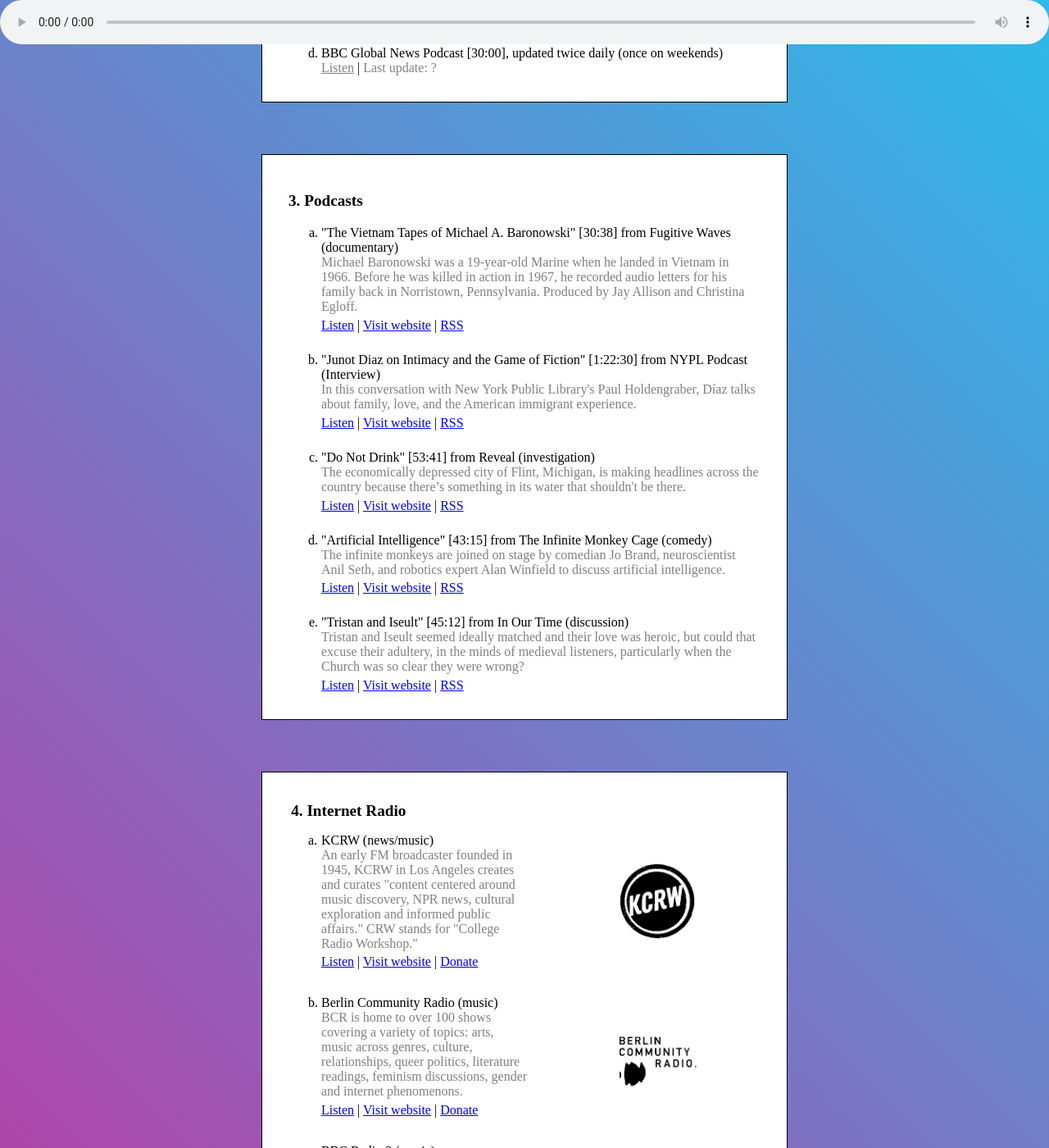
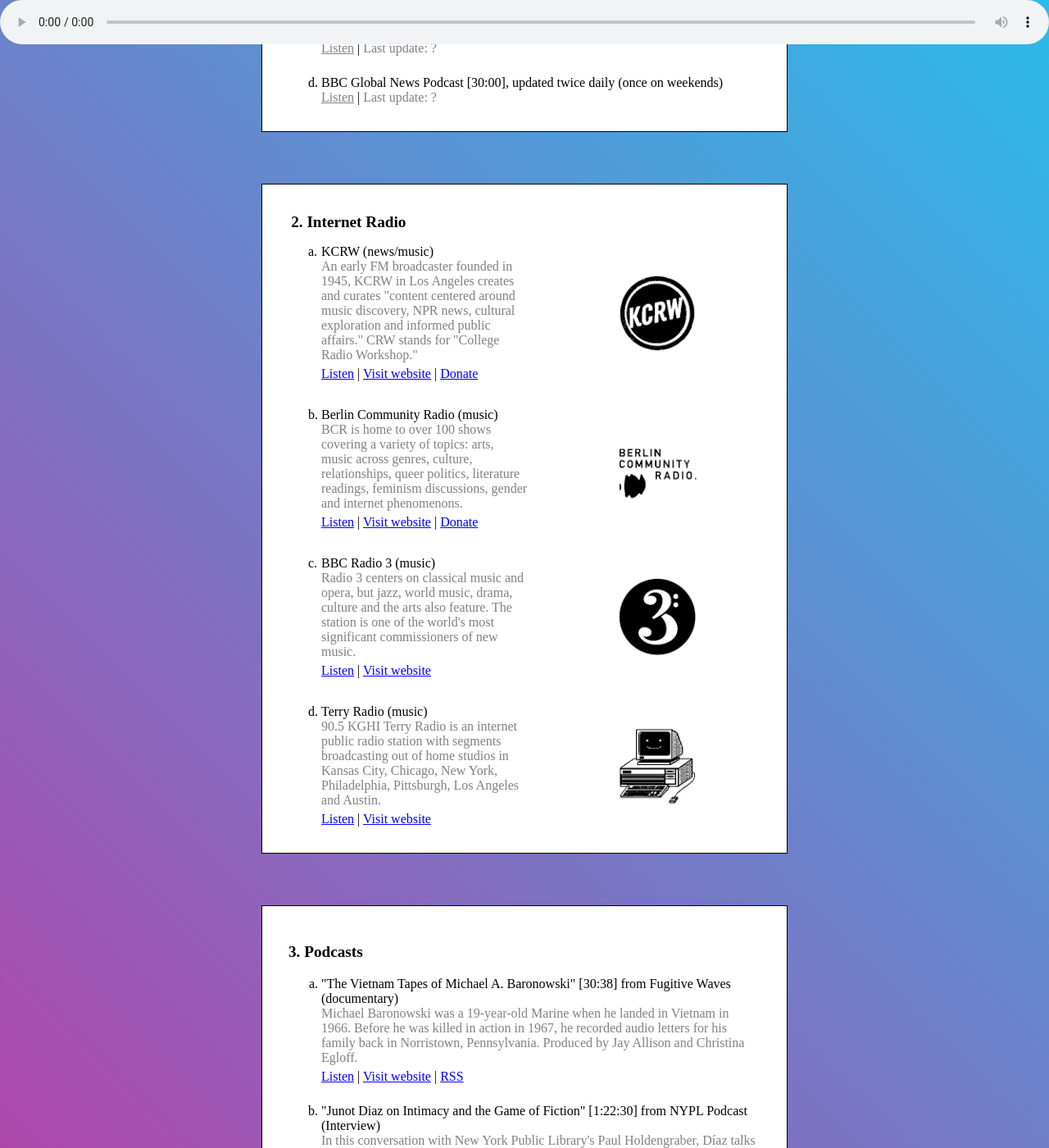
Before and after one commit to radioopensource/dotinfo, a Jekyll site: the page built from index.html, in a window 1280 px wide and 1400 px high, scrolled down 874 px. Shown: the whole window at 82% size. Built offline with Jekyll 4.4.1, drawn with Linux system fonts in a browser that asks for light colours; nearby versions of some CDN libraries; some of the changed text lies outside the part shown.

Commit message:
Update content.html
removing main podcast

```diff
--- a/_includes/content.html
+++ b/_includes/content.html
@@ -1,6 +1,6 @@
 {% assign collection = site.c201602 %}
 
-<div id="main" class="flex module">
+/* <div id="main" class="flex module">
 
   {% assign main = collection[0] %}
 
@@ -35,6 +35,27 @@
       {% endfor %}
     </ol>
   </div>
+</div>
+
+<div id="internet-radio" class="module">
+
+  <h1>2. Internet Radio</h1>
+  <ol>
+    {% for stream in site.data.streams %}
+      <li class="flex">
+        <div class="flex_child">
+        {{ stream.title }}
+          <div class="description">{{ stream.description }}</div>
+          <a class="listen radio" href="{{ stream.streamurl }}">Listen</a> |
+          <a href="{{ stream.url }}" target="_blank">Visit website</a> {% if stream.donateurl %} |
+          <a href="{{ stream.donateurl }}" target="_blank">Donate</a> {% endif %}
+        </div>
+        <div class="flex_child">
+          <img src="assets/{{ stream.icon }}" class="live-stream-icon"></img>
+        </div>
+      </li>
+    {% endfor %}
+  </ol>
 </div>
 
 <div id="selected" class="module">
@@ -54,27 +75,6 @@
         {% endfor %}
       </ol>
   </div>
-</div>
-
-<div id="internet-radio" class="module">
-
-  <h1>4. Internet Radio</h1>
-  <ol>
-    {% for stream in site.data.streams %}
-      <li class="flex">
-        <div class="flex_child">
-        {{ stream.title }}
-          <div class="description">{{ stream.description }}</div>
-          <a class="listen radio" href="{{ stream.streamurl }}">Listen</a> |
-          <a href="{{ stream.url }}" target="_blank">Visit website</a> {% if stream.donateurl %} |
-          <a href="{{ stream.donateurl }}" target="_blank">Donate</a> {% endif %}
-        </div>
-        <div class="flex_child">
-          <img src="assets/{{ stream.icon }}" class="live-stream-icon"></img>
-        </div>
-      </li>
-    {% endfor %}
-  </ol>
 </div>
 
 <div id="request" class="module">
```
Also changed, not shown: other parts of _includes/content.html (+2 -2 lines).
